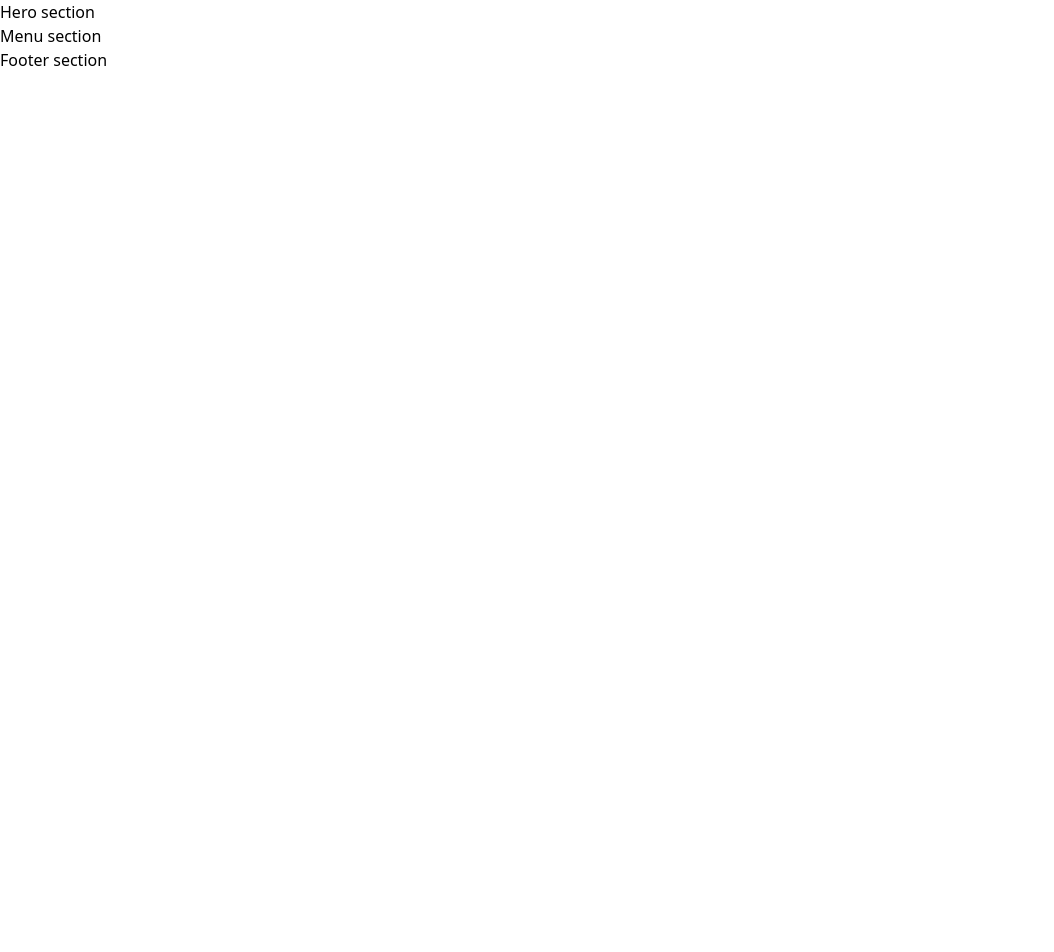
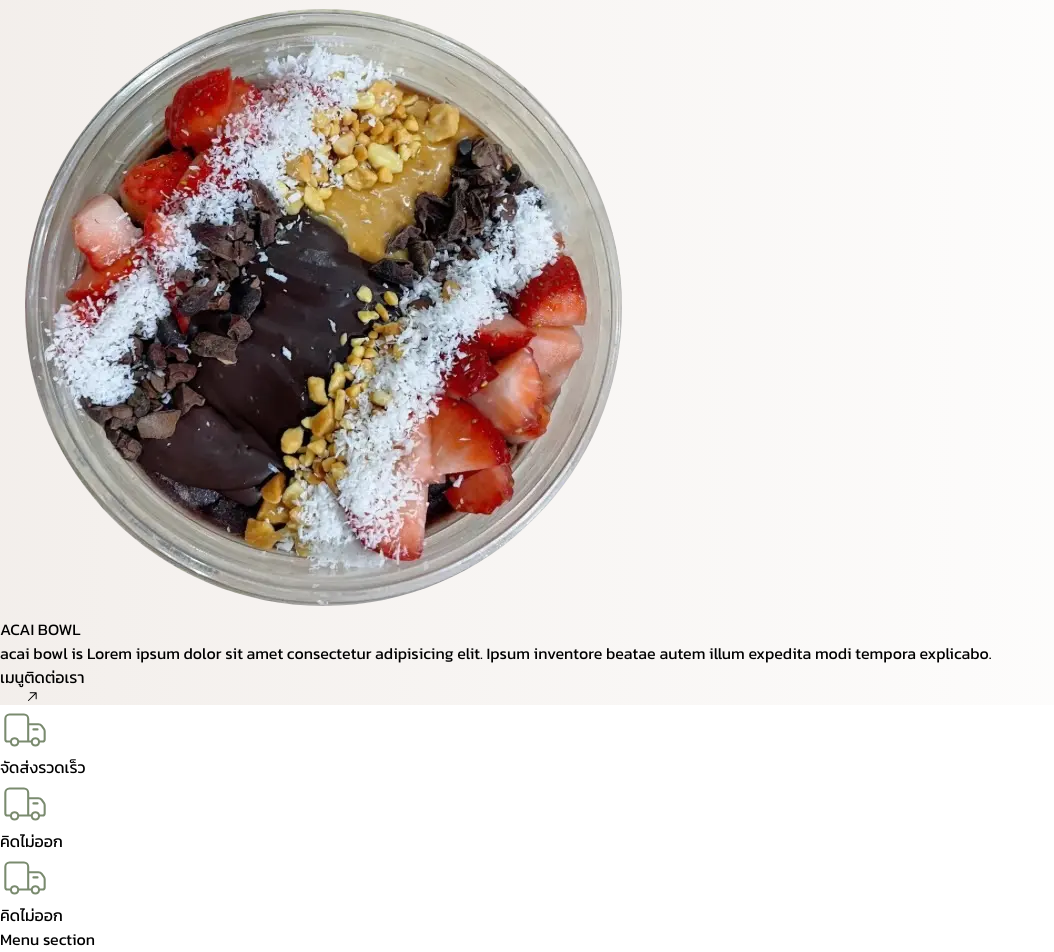
Before and after one commit to boytur/acai, a React (Vite) app: page / in a window 1280 px wide. Shown: the top 952 px of the page, without its empty margins (0-1054 px from the left). Before the commit the page ends 800 px from the top, so only its background shows below. Built offline with nearby package versions, Linux system fonts and the light colour scheme.

Commit message:
feat: implement hero section

```diff
--- /dev/null
+++ b/src/App.css
@@ -0,0 +1,3 @@
+.hero {
+    background: linear-gradient(to right, #e6ddd67b, #ffffff);
+  }
--- a/src/App.jsx
+++ b/src/App.jsx
@@ -4,11 +4,11 @@ import Menu from './Menu'
 
 function App() {
   return (
-    <>
+    <div className=' w-full h-full justify-center'>
     <Hero/>
     <Menu/>
     <Footer/>
-    </>
+    </div>
   )
 }
 
--- a/src/Hero.jsx
+++ b/src/Hero.jsx
@@ -1,8 +1,116 @@
+import { motion } from "framer-motion";
+import heroImg from "./assets/hero img.webp";
+import { Link } from "react-scroll";
+import { GoArrowUpRight } from "react-icons/go";
+import { CiDeliveryTruck } from "react-icons/ci";
+import "../src/App.css";
 
 function Hero() {
+  const variantsLeft = {
+    hidden: { opacity: 0, y: 50 },
+    visible: { opacity: 1, y: 0 },
+  };
+  const variantsRight = {
+    hidden: { opacity: 0, x: 100, rotate: -100 },
+    visible: { opacity: 1, x: 0, rotate: 0 },
+  };
+  const variantsButtom = {
+    hidden: { opacity: 0, y: 50 },
+    visible: { opacity: 1, y: 0 },
+  };
+
   return (
-    <div>Hero section</div>
-  )
+    <>
+      <section
+        id="hero"
+        className="hero w-full h-full flex justify-center bg-white"
+      >
+        <div className="max-w-screen-xl w-full lg:flex md:p-5">
+          {/* Img */}
+          <motion.div
+            initial="hidden"
+            animate="visible"
+            variants={variantsRight}
+            transition={{ duration: 1 }}
+            className="w-full flex justify-center lg:order-last"
+          >
+            <img
+              className="w-full max-w-[35rem] p-6 object-contain"
+              src={heroImg}
+              alt=""
+            />
+          </motion.div>
+          {/* Text */}
+          <motion.div
+            initial="hidden"
+            animate="visible"
+            variants={variantsLeft}
+            transition={{ duration: 1 }}
+            className="w-full flex flex-col justify-center items-center order-2 lg:p-20 p-2 text-left"
+          >
+            <div className="w-full">
+              <h1 className="lg:text-[5rem] text-[4rem] text-center lg:text-left font-semibold">
+                ACAI BOWL
+              </h1>
+            </div>
+            <div className="p-2">
+              <p>
+                acai bowl is Lorem ipsum dolor sit amet consectetur adipisicing
+                elit. Ipsum inventore beatae autem illum expedita modi tempora
+                explicabo.
+              </p>
+            </div>
+            <div className="lg:flex justify-between w-full mt-2 gap-4">
+              <Link
+                to="menu"
+                className="w-full h-[3rem] m-1 bg-[#7a8b6f] rounded-full text-white lg:hover:scale-105 cursor-pointer flex items-center justify-center shadow-lg"
+              >
+                เมนู
+              </Link>
+              <button className="w-full h-[3rem] flex justify-center items-center gap-1 m-1 hover:scale-105 border border-black rounded-full shadow-md mt-3 md:mt-0">
+                <p>ติดต่อเรา</p>
+                <GoArrowUpRight />
+              </button>
+            </div>
+          </motion.div>
+        </div>
+      </section>
+      <div className=" w-full bg-[#e6ddd6] h-[10rem] flex justify-center items-center">
+        <div className=" flex justify-between md:w-[30rem] w-[20rem]">
+          <motion.div
+            initial="hidden"
+            animate="visible"
+            variants={variantsButtom}
+            transition={{ duration: 1 }}
+            className="flex flex-col items-center text-[#7a8b6f]"
+          >
+            <CiDeliveryTruck size={50} color="#7a8b6f" />
+            <p>จัดส่งรวดเร็ว</p>
+          </motion.div>
+          <motion.div
+            initial="hidden"
+            animate="visible"
+            variants={variantsButtom}
+            transition={{ duration: 1 }}
+            className="flex flex-col items-center text-[#7a8b6f]"
+          >
+            <CiDeliveryTruck size={50} color="#7a8b6f" />
+            <p>คิดไม่ออก</p>
+          </motion.div>
+          <motion.div
+            initial="hidden"
+            animate="visible"
+            variants={variantsButtom}
+            transition={{ duration: 1 }}
+            className="flex flex-col items-center text-[#7a8b6f]"
+          >
+            <CiDeliveryTruck size={50} color="#7a8b6f" />
+            <p>คิดไม่ออก</p>
+          </motion.div>
+        </div>
+      </div>
+    </>
+  );
 }
 
-export default Hero
+export default Hero;
--- a/src/index.css
+++ b/src/index.css
@@ -1,3 +1,9 @@
+@import url('https://fonts.googleapis.com/css2?family=Kanit:ital,wght@0,100;0,200;0,300;0,400;0,500;0,600;0,700;0,800;0,900;1,100;1,200;1,300;1,400;1,500;1,600;1,700;1,800;1,900&display=swap');
 @tailwind base;
 @tailwind components;
 @tailwind utilities;
+
+html{
+    font-family: 'Kanit', sans-serif;
+    scroll-behavior: smooth;
+}
```
